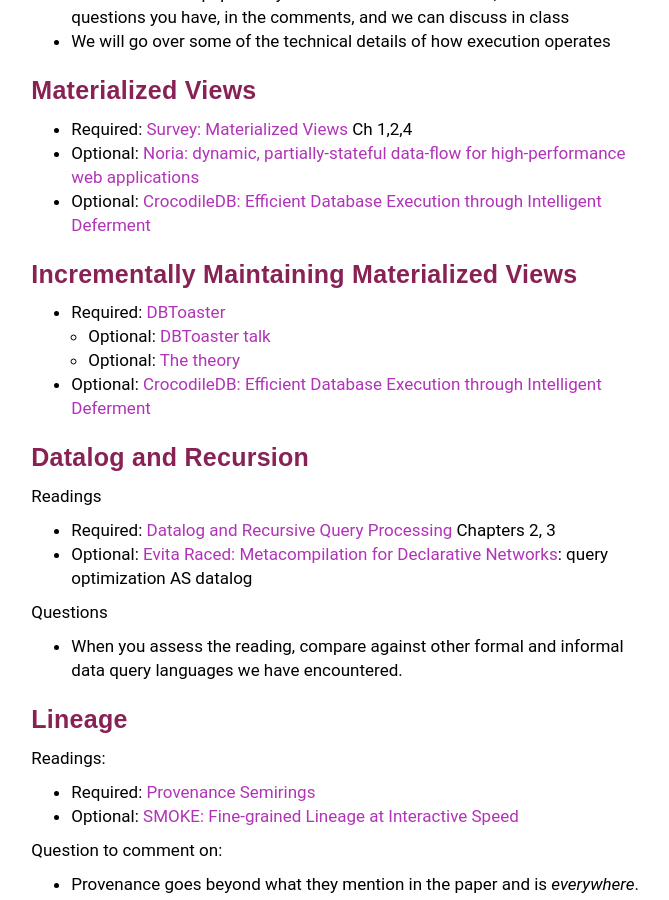
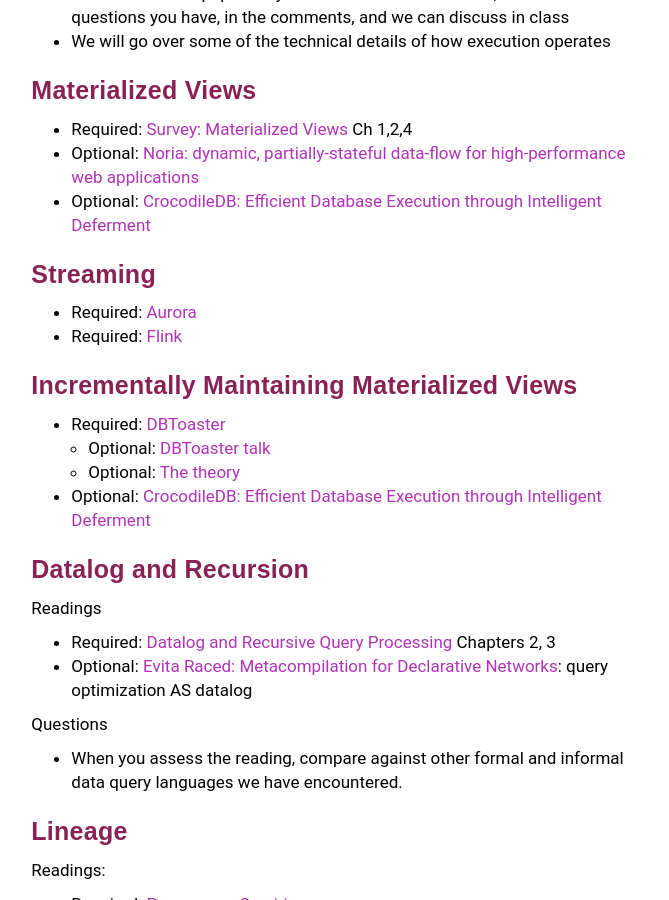
Before and after one commit to w6113/website_fall2020, a Jekyll site: the page built from papers.md, in a window 1280 px wide and 900 px high, scrolled down 4590 px. Shown: the whole window, without its empty margins (293-962 px from the left). Built offline with Jekyll 4.4.1, drawn with Linux system fonts in a browser that asks for light colours; our own code applies the rules of GitHub Pages for plain Markdown files.

Commit message:
updated website

```diff
--- a/_data/schedule.csv
+++ b/_data/schedule.csv
@@ -13,7 +13,7 @@
 white,Thu 10-15,Batch Dataflow,dataflow1,,,,
 #fdf3fd,Tue 10-20,Incremental Dataflow,naiad,"Bonus: DB seminar talk by <a href=""https://www.microsoft.com/en-us/research/people/kokarana/"">Kostas Karanasos</a> (Microsoft Gray Labs) on Their lab and In-DBMS ML",,A4,A3  (10/21 11:59pm)
 #fdf3fd,Thu 10-22,Materialized Views,matviews,,,,
-white,Tue 10-27,Streaming DB Research,,Class is MOVED to Prof Vasiliki's talk at 4PM,"<a href=""https://cs-people.bu.edu/vkalavri/"">Prof. Vasiliki (Boston U)</a>",,
+white,Tue 10-27,Streaming DB Research,stream,Class is MOVED to Prof Vasiliki's talk at 4PM,"<a href=""https://cs-people.bu.edu/vkalavri/"">Prof. Vasiliki (Boston U)</a>",,
 white,Thu 10-29,Maintaining Materialized Views,incmatviews,,,,"<a href=""./projects#draft"">Paper Draft 11/29</a>"
 #fdf3fd,Tue 11-03,-,,,,,
 #fdf3fd,Thu 11-05,Datalog and Recursion,datalog,,,A5,A4 (11/06 11:59pm)
--- a/papers.md
+++ b/papers.md
@@ -219,6 +219,12 @@
 * Required: [Survey: Materialized Views](./files/papers/matview-survey.pdf) Ch 1,2,4
 * Optional: [Noria: dynamic, partially-stateful data-flow for high-performance web applications](https://pdos.csail.mit.edu/papers/noria:osdi18.pdf)
 * Optional: [CrocodileDB: Efficient Database Execution through Intelligent Deferment](http://cidrdb.org/cidr2020/papers/p14-shang-cidr20.pdf)
+
+<a name="stream" />
+### Streaming
+
+* Required: [Aurora](http://cs.brown.edu/research/aurora/vldb03_journal.pdf)
+* Required: [Flink](http://www.vldb.org/pvldb/vol10/p1718-carbone.pdf)
 
 <a name="incmatviews" />
 ### Incrementally Maintaining Materialized Views
```
